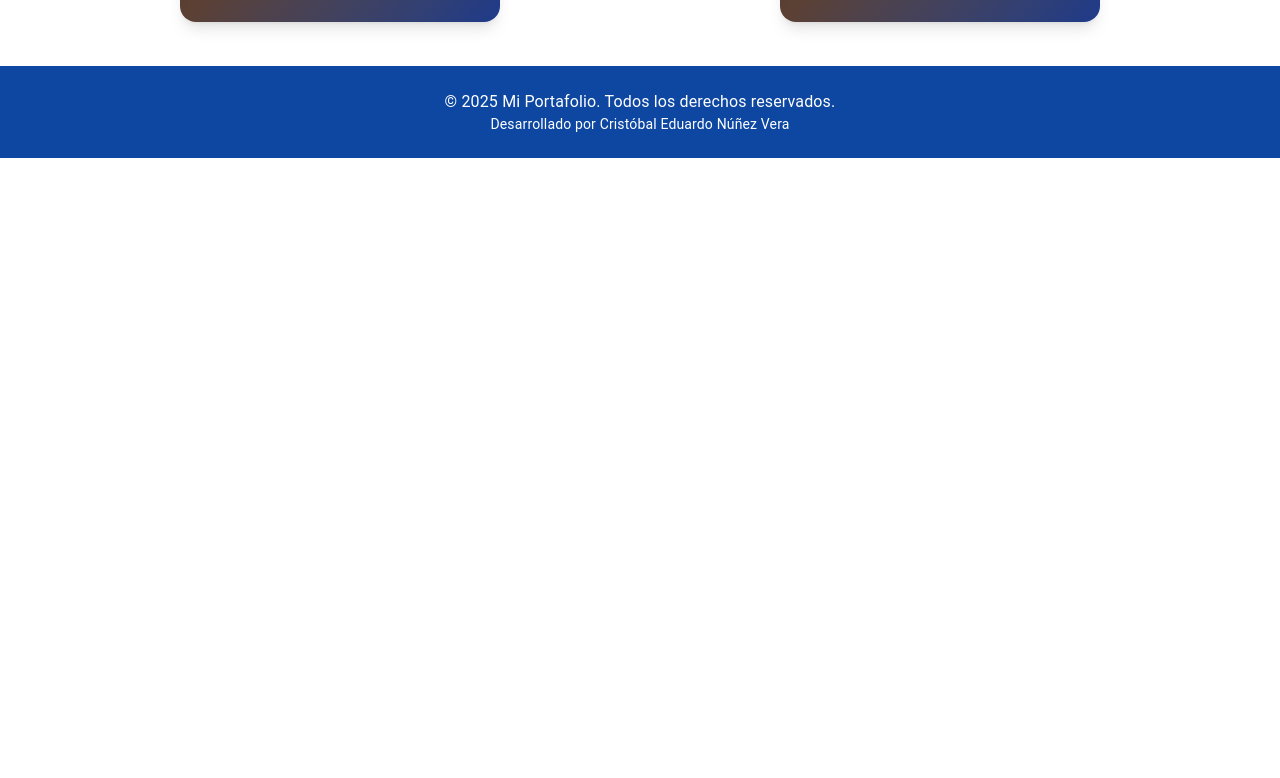
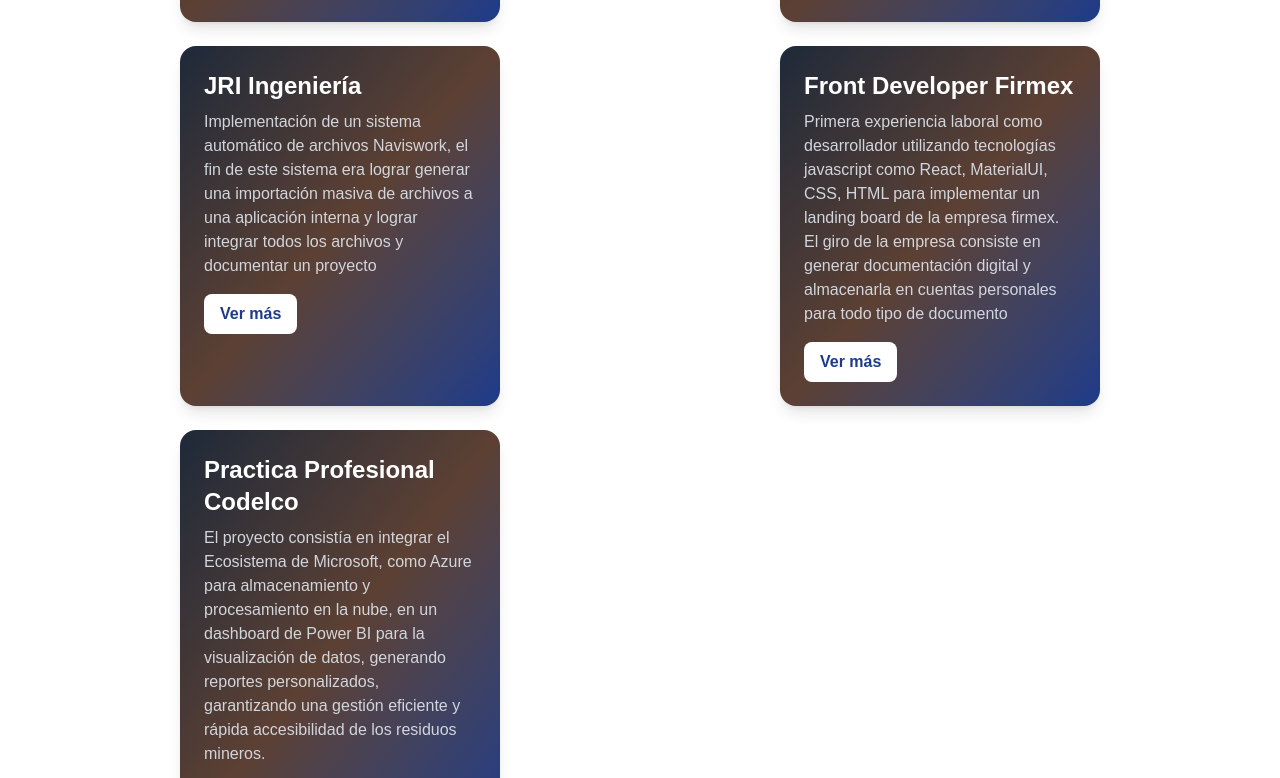
Before and after one commit to totonunez/mi-portafolio, a Next.js app: page /proyectos in a window 1280 px wide. Shown: the part 882-1660 px from the top of the page. Before the commit the page ends 1040 px from the top, so only its background shows below. Built offline with nearby package versions, Linux system fonts and the light colour scheme.

Commit message:
update database

```diff
--- a/src/app/components/CardProximosDesafios.tsx
+++ b/src/app/components/CardProximosDesafios.tsx
@@ -10,7 +10,7 @@
 
   export default function CardProximosDesafios({ desafios }: CardProximosDesafiosProps) {
     return (
-      <div className="max-w-lg mx-auto">
+      <div className="w-full px-4">
         <h2 className="text-4xl font-bold text-center text-[#1E3A8A] mb-6">
           Próximos Desafíos
         </h2>
@@ -18,7 +18,7 @@
           {desafios.map((desafio) => (
             <div
               key={desafio.id}
-              className="bg-white border-l-4 border-[#1E3A8A] shadow-md p-4 rounded-lg hover:shadow-lg transition duration-300"
+              className="w-full bg-white border-l-4 border-[#1E3A8A] shadow-md p-4 rounded-lg hover:shadow-lg transition duration-300"
             >
               <h3 className="text-xl font-semibold text-gray-800">{desafio.titulo}</h3>
               <p className="text-gray-600">{desafio.descripcion}</p>
--- a/src/data/futurosproyectos.json
+++ b/src/data/futurosproyectos.json
@@ -1,17 +1,17 @@
 [
     {
         "id": "1",
-        "titulo": "Aprender GraphQL",
-        "descripcion": "Implementar GraphQL en una API real."
+        "titulo": "Blacket Manager",
+        "descripcion": "Crear una aplicación que almacene la información de deportistas, en la que se pueda gestionar la información con respecto a rendimiento deportivo y asistencia"
     },
     {
         "id": "2",
-        "titulo": "Optimizar Next.js",
-        "descripcion": "Mejorar el rendimiento de una aplicación con Next.js."
+        "titulo": "Rendimiento y tendencias de notas olfativas en perfumes",
+        "descripcion": "El proyecto consiste en utilizar algoritmos de machine learning para clasificar una lista de perfumes, a través de sus notas olfativas y analizar la demanda según su precio y notas"
     },
     {
         "id": "3",
-        "titulo": "WebSockets en tiempo real",
-        "descripcion": "Crear un chat en vivo con WebSockets."
+        "titulo": "Diagnóstico Médico Automatizado",
+        "descripcion": "Crea un sistema backend que procese imágenes médicas (rayos X, resonancias, tomografías) con un modelo de ML para detectar anomalías (cáncer, fracturas, enfermedades pulmonares, etc.)."
     }
 ]
--- a/src/data/proyectos.json
+++ b/src/data/proyectos.json
@@ -34,5 +34,29 @@
             "/images/blogs2.png",
             "/images/blogs3.png"
         ]
+    },
+    {
+        "id": "5",
+        "nombre": "JRI Ingeniería",
+        "descripcion": "Implementación de un sistema automático de archivos Naviswork, el fin de este sistema era lograr generar una importación masiva de archivos a una aplicación interna y lograr integrar todos los archivos y documentar un proyecto",
+        "imagenes": [
+            "/images/jri.png"
+        ]
+    },
+    {
+        "id": "6",
+        "nombre": "Front Developer Firmex",
+        "descripcion": "Primera experiencia laboral como desarrollador utilizando tecnologías javascript como React, MaterialUI, CSS, HTML para implementar un landing board de la empresa firmex. El giro de la empresa consiste en generar documentación digital y almacenarla en cuentas personales para todo tipo de documento",
+        "imagenes": [
+            "/images/firmex.png"
+        ]
+    },
+    {
+        "id": "7",
+        "nombre": "Practica Profesional Codelco",
+        "descripcion": "El proyecto consistía en integrar el Ecosistema de Microsoft, como Azure para almacenamiento y procesamiento en la nube, en un dashboard de Power BI para la visualización de datos, generando reportes personalizados, garantizando una gestión eficiente y rápida accesibilidad de los residuos mineros.",
+        "imagenes": [
+            "/images/codelco.jpeg"
+        ]
     }
 ]
```
Also changed, not shown: public/images/codelco.jpeg (added), public/images/firmex.png (added).
